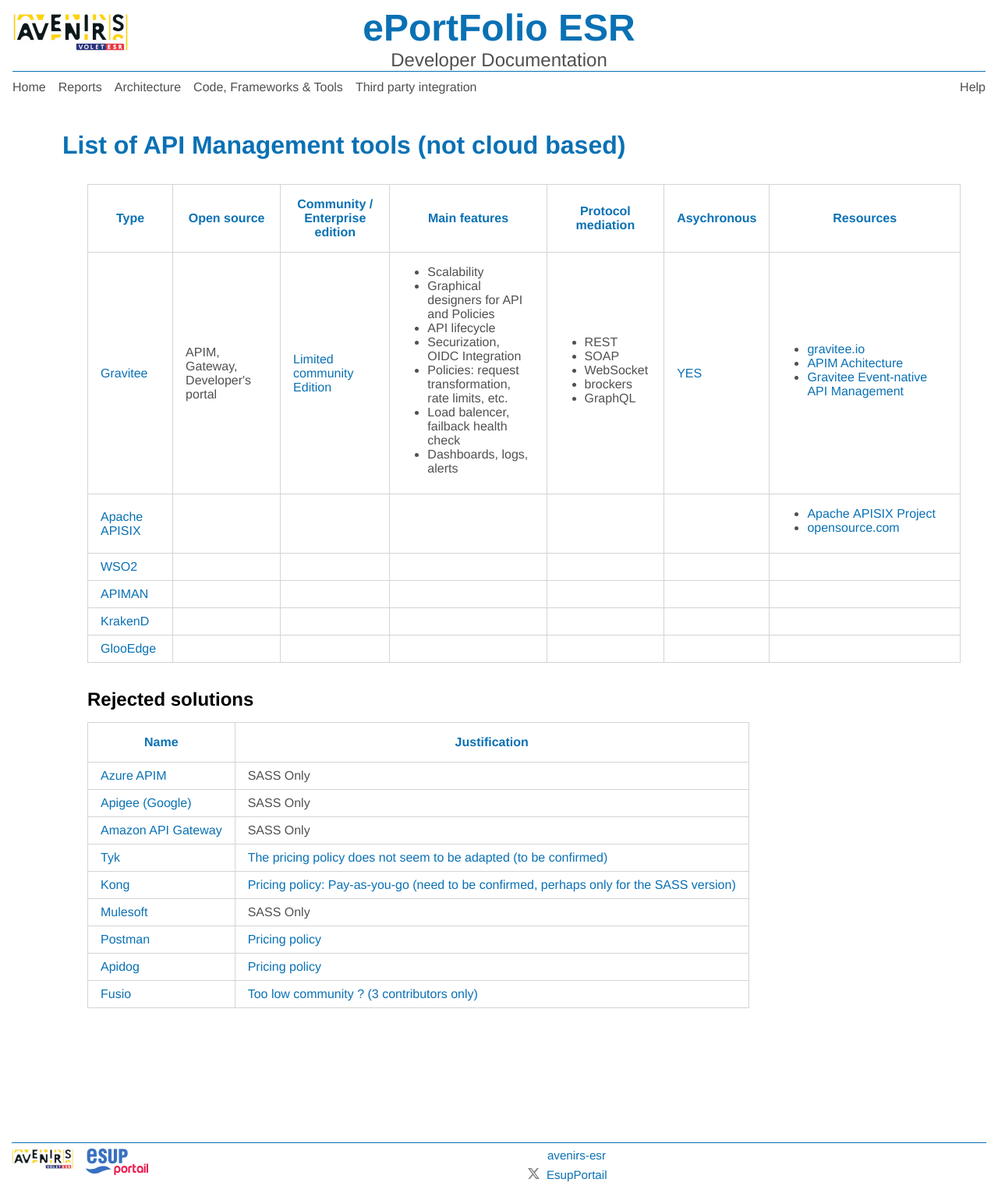
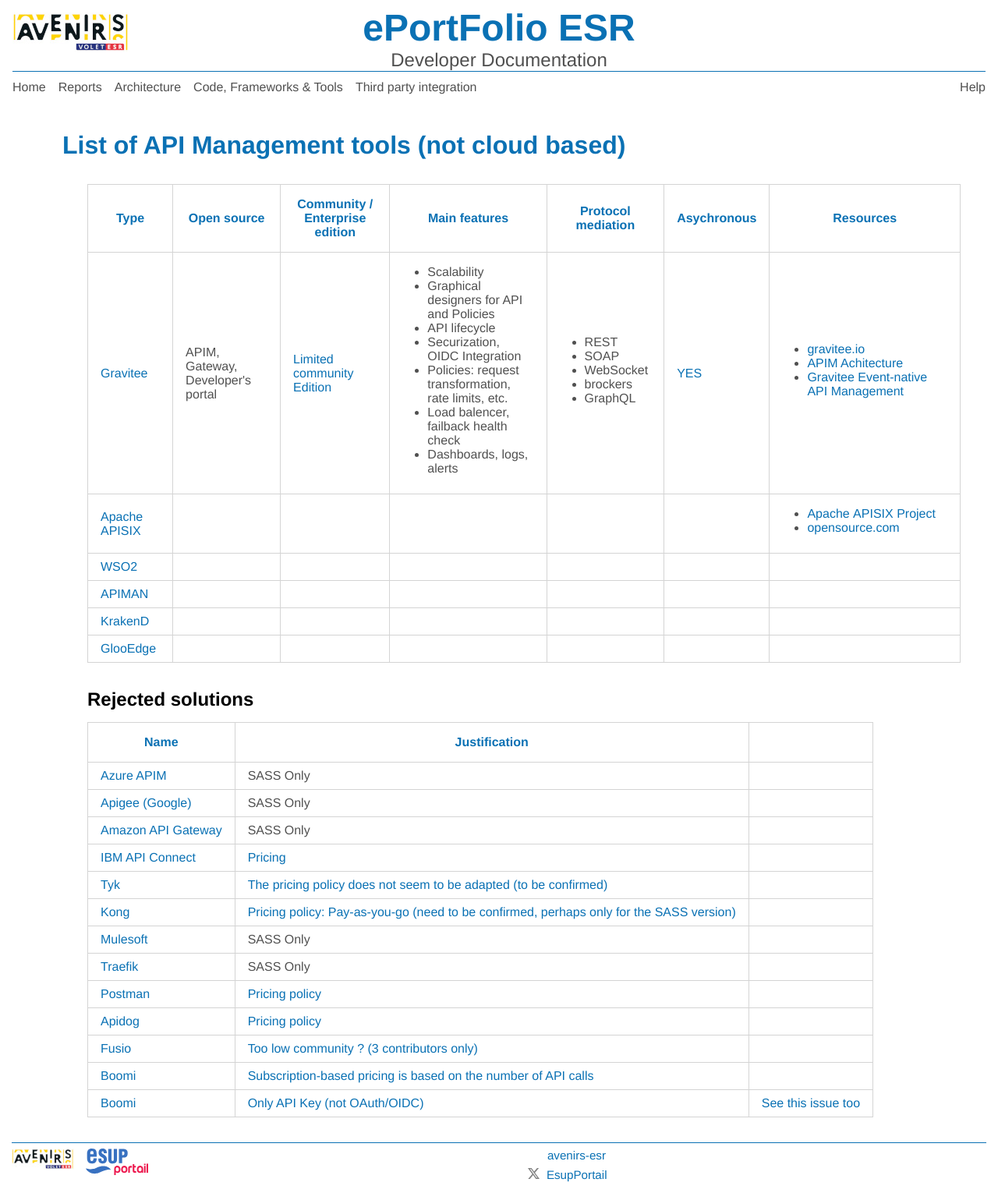
Before and after one commit to giraudin/dev-doc, a Jekyll site: the page built from pages/code-frameworks-tools/apim-list.markdown, in a window 1280 px wide. Shown: the whole page at 78% size. Built offline with Jekyll 4.4.1, drawn with Linux system fonts in a browser that asks for light colours.

Commit message:
docs: apim list, api-umbrella

```diff
--- a/pages/code-frameworks-tools/apim-list.markdown
+++ b/pages/code-frameworks-tools/apim-list.markdown
@@ -136,6 +136,10 @@ page_content_classes: table-container
             <td><a href="https://aws.amazon.com/fr/api-gateway/" target="_blank">Amazon API Gateway</a></td>
             <td>SASS Only</td>
         </tr>
+          <tr>
+            <td><a href="https://aws.amazon.com/fr/api-gateway/" target="_blank">IBM API Connect </a></td>
+            <td> <a href="https://www.ibm.com/products/api-connect/pricing">Pricing</a></td>
+        </tr>
         <tr>
             <td><a href="https://tyk.io/" target="_blank">Tyk</a></td>
             <td><a href="https://tyk.io/pricing-self-managed/">The pricing policy does not seem to be adapted (to be confirmed)</a></td>
@@ -146,6 +150,10 @@ page_content_classes: table-container
         </tr>
         <tr>
             <td><a href="https://www.mulesoft.com/platform/api-management" target="_blank">Mulesoft</a></td>
+            <td>SASS Only</td>
+        </tr>
+        <tr>
+            <td><a href="https://traefik.io" target="_blank">Traefik</a></td>
             <td>SASS Only</td>
         </tr>
 
@@ -161,5 +169,14 @@ page_content_classes: table-container
             <td><a href="https://www.fusio-project.org/download" target="_blank">Fusio</a></td>
             <td><a href="https://github.com/apioo/fusio" target="_blank">Too low community ? (3 contributors only)</a></td>
         </tr>
+        <tr>
+            <td><a href="https://www.fusio-project.org/download" target="_blank">Boomi</a></td>
+            <td><a href="https://boomi.com/fr/platform-services-and-pricing/" target="_blank">Subscription-based pricing is based on the number of API calls</a></td>
+        </tr>
+         <tr>
+            <td><a href="api-umbrella" target="_blank">Boomi</a></td>
+            <td><a href="https://api-umbrella.readthedocs.io/en/latest/api-consumer/api-key-usage.html" target="_blank">Only API Key (not OAuth/OIDC)</a></td>
+            <td><a href="https://github.com/NREL/api-umbrella/issues/202" target="_blank">See this issue too</a></td>
+        </tr>
     </tbody>
 </table>
```
